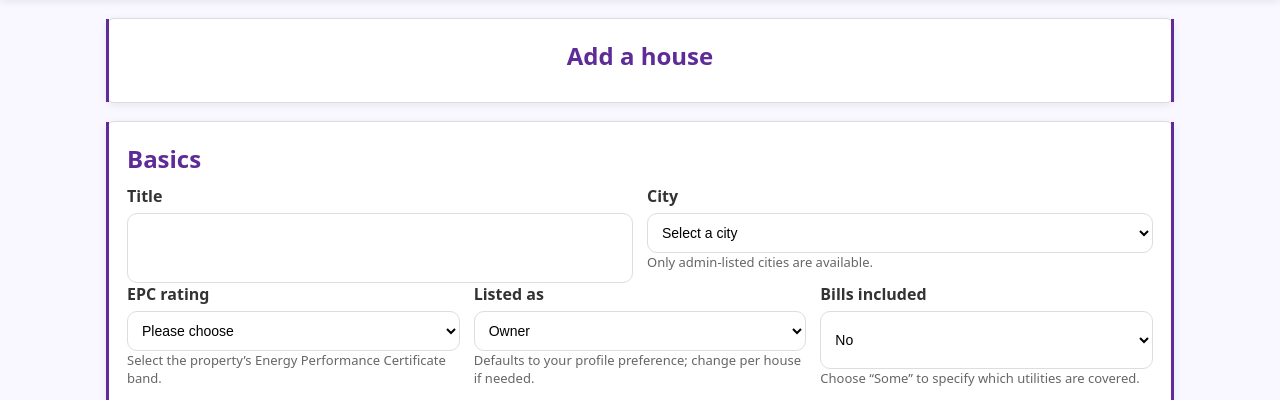
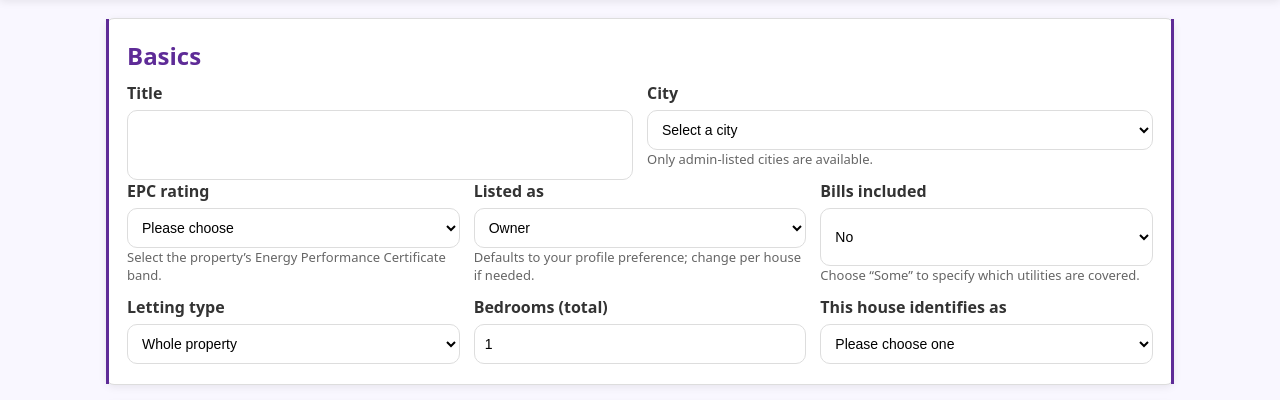
Before and after one commit to matthewnmoore/student-palace, a Flask app: page /landlord/houses/new in a window 1280 px wide. Shown: the part 105-505 px from the top of the page. Run offline with Flask 3, Linux system fonts and the light colour scheme; the visitor is signed in with stand-in values (Sample User, id 1); data comes from the database, SQL or seed files in the repository; parts of the project's set-up code (start-up, migrations or seed data) failed here and were passed over.

Commit message:
Update house_form.html

```diff
--- a/templates/house_form.html
+++ b/templates/house_form.html
@@ -2,14 +2,6 @@
 {% block title %}{{ 'Add house' if mode=='new' else 'Edit house' }} – Student Palace{% endblock %}
 {% block content %}
 <section class="wrap">
-
-  <!-- PAGE TITLE -->
-  <div class="card card--accent-edges hero-centered" style="margin-bottom:12px">
-    <h1 class="mt-0">{{ 'Add a house' if mode=='new' else 'Edit house' }}</h1>
-    {% if house and house.title %}
-      <p class="muted" style="margin:0">{{ house.title }} • {{ house.city }}</p>
-    {% endif %}
-  </div>
 
   <form method="post" id="house-form">
 
@@ -305,7 +297,7 @@
     const titleInput = $('title_input');
     function titleCaseWordishJS(s){
       s = (s || '').toLowerCase();
-      return s.replace(/(^|[ \\-’'])\\p{L}/gu, m => m.toUpperCase());
+      return s.replace(/(^|[ \-’'])\p{L}/gu, m => m.toUpperCase());
     }
     on(titleInput, 'blur', () => {
       const v = (titleInput.value || '').trim();
@@ -348,7 +340,7 @@
 
     function titleCaseWordish(s) {
       s = (s || '').toLowerCase();
-      return s.replace(/(^|[ \\-’'])\\p{L}/gu, m => m.toUpperCase());
+      return s.replace(/(^|[ \-’'])\p{L}/gu, m => m.toUpperCase());
     }
     function normalizePostcode(pc) {
       pc = (pc || '').toUpperCase().trim();
```
